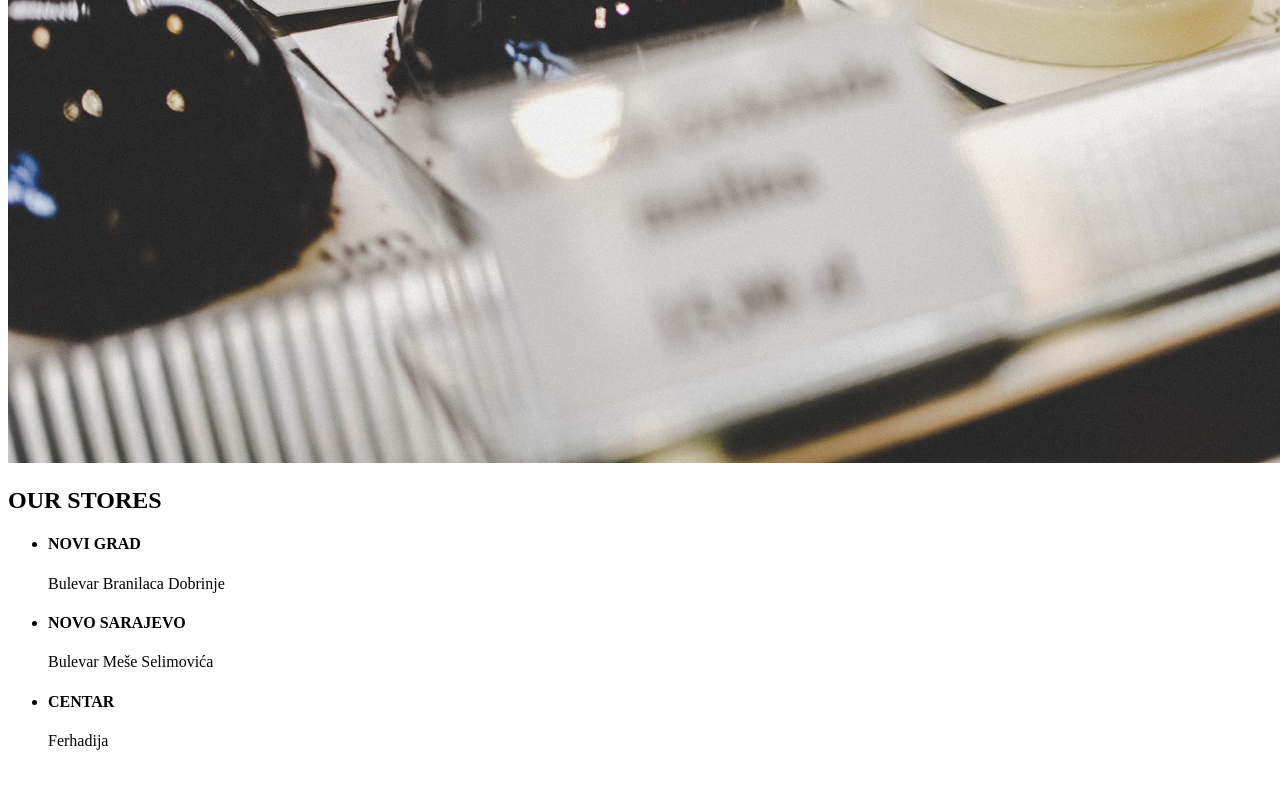
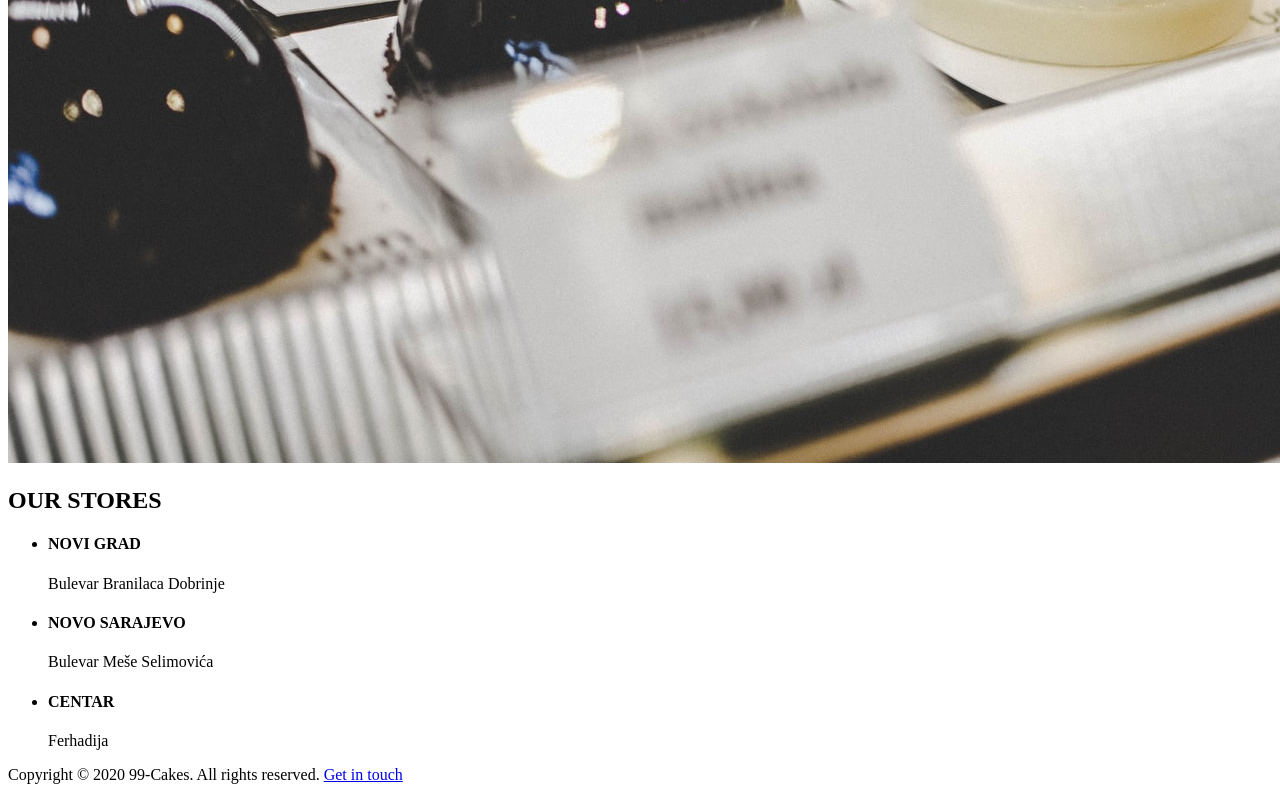
Before and after one commit to emir91/99-cakes, a website: page app/index.html in a window 1280 px wide. Shown: the part 5559-6359 px from the top of the page. Before the commit the page ends 6325 px from the top, so only its background shows below. Drawn offline with Linux system fonts and the light colour scheme; a web font is replaced by a local one.

Commit message:
Starting with footer

```diff
--- a/app/index.html
+++ b/app/index.html
@@ -125,6 +125,15 @@
     </div>
 </section>
 
+<footer>
+    <div class="wrapper">
+        <p>
+            <span>Copyright &copy; 2020 99-Cakes. All rights reserved.</span>
+            <a href="#" class="btn">Get in touch</a>
+        </p>
+    </div>
+</footer>
+
     <script src="bundled.js"></script>
 </body>
 </html>
```
